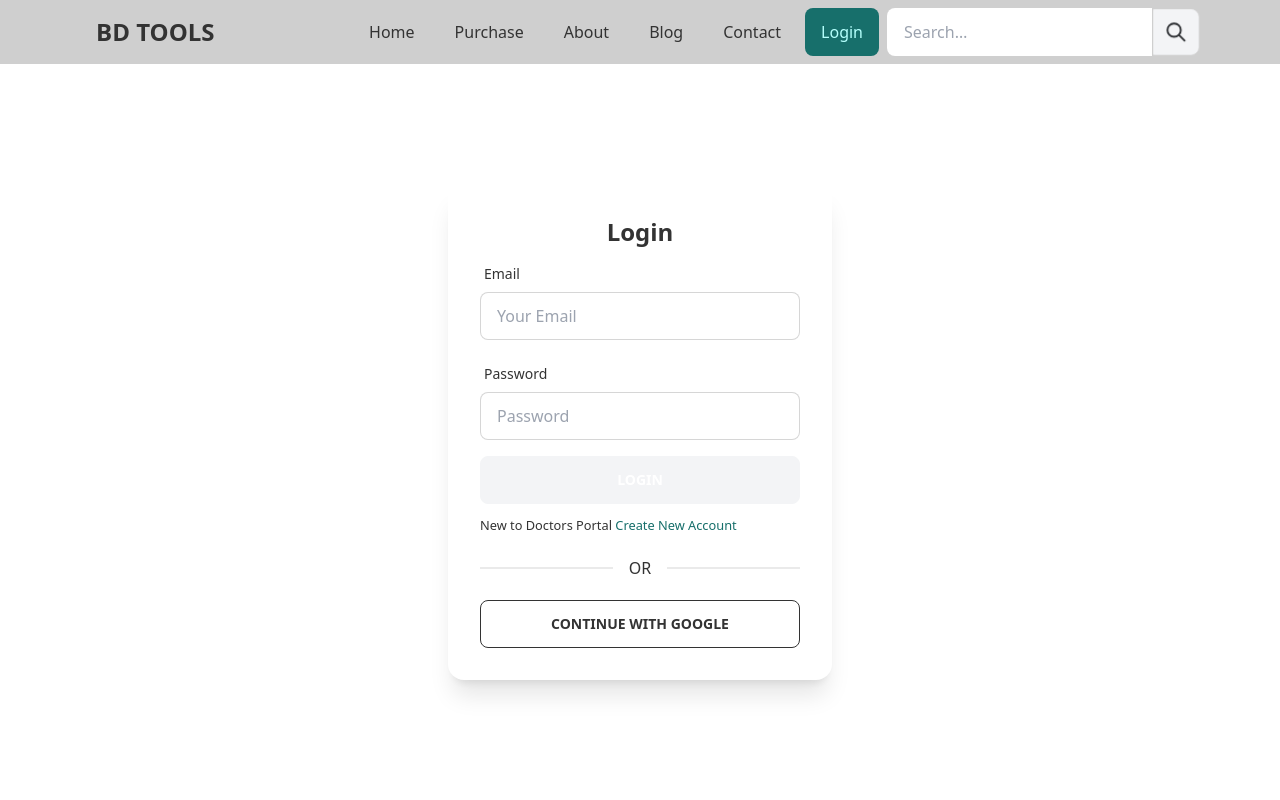
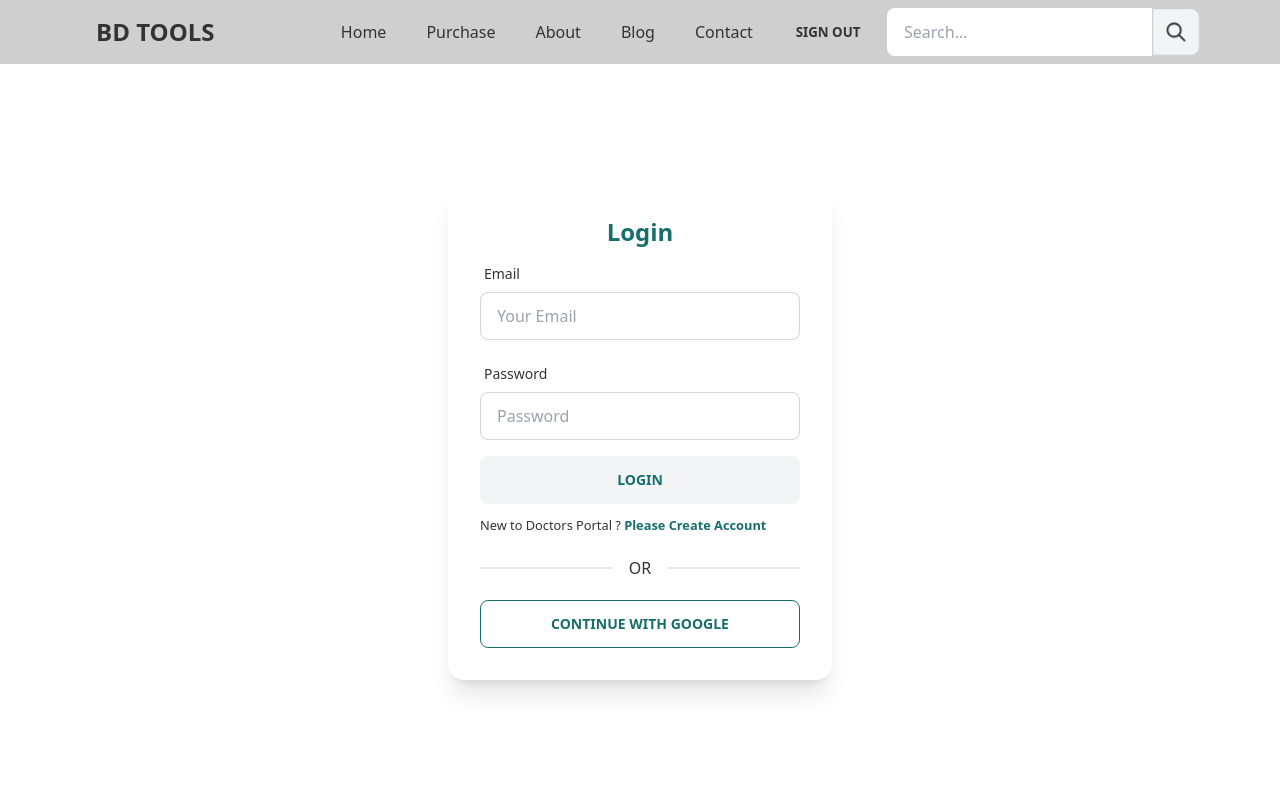
Before and after one commit to shafiquetuhin01/manufacturer-website, a React (Create React App) app: page /login in a window 1280 px wide. Shown: the top 800 px of the page. Built offline with nearby package versions, Linux system fonts and the light colour scheme; no server answers; sample sign-in values are in the browser's storage.

Commit message:
login page updated

```diff
--- a/src/App.js
+++ b/src/App.js
@@ -1,4 +1,5 @@
 import { Routes, Route } from "react-router-dom";
+import { ToastContainer } from "react-toastify";
 import Navbar from "./components/Navbar";
 import About from "./pages/About";
 import Blog from "./pages/Blog";
@@ -7,6 +8,7 @@ import Footer from "./pages/Footer";
 import Home from "./pages/Home";
 import Login from "./pages/Login/Login";
 import RequireAuth from "./pages/Login/RequireAuth";
+import SignUp from "./pages/Login/SignUp";
 import Purchase from "./pages/Purchase";
 
 function App() {
@@ -16,20 +18,22 @@ function App() {
         <Routes>
           <Route path="/" element={<Home />} />
           <Route
-            path="/purchase"
+            path="purchase"
             element={
               <RequireAuth>
                 <Purchase />
               </RequireAuth>
             }
           />
-          <Route path="/about" element={<About />} />
-          <Route path="/blog" element={<Blog />} />
-          <Route path="/contact" element={<Contact />} />
-          <Route path="/login" element={<Login />} />
+          <Route path="about" element={<About />} />
+          <Route path="blog" element={<Blog />} />
+          <Route path="contact" element={<Contact />} />
+          <Route path="login" element={<Login />} />
+          <Route path="signup" element={<SignUp />} />
         </Routes>
       </Navbar>
       <Footer />
+      <ToastContainer />
     </>
   );
 }
--- a/src/components/Navbar.js
+++ b/src/components/Navbar.js
@@ -1,7 +1,15 @@
+import { signOut } from "firebase/auth";
 import React from "react";
+import { useAuthState } from "react-firebase-hooks/auth";
 import { NavLink } from "react-router-dom";
+import auth from "../firebase.init";
 
 const Navbar = ({ children }) => {
+  const [user] = useAuthState(auth);
+
+  const logout = () => {
+    signOut(auth);
+  };
   const menuBar = (
     <>
       <li>
@@ -30,9 +38,9 @@ const Navbar = ({ children }) => {
         </NavLink>
       </li>
       <li>
-        <NavLink to="/login" className="rounded-lg">
+        {user? <button className="btn btn-ghost" onClick={logout} >Sign Out</button> : <NavLink to="/login" className="rounded-lg">
           Login
-        </NavLink>
+        </NavLink>}
       </li>
     </>
   );
--- a/src/pages/Login/Login.js
+++ b/src/pages/Login/Login.js
@@ -2,7 +2,7 @@ import React, { useEffect } from 'react';
 import { useSignInWithEmailAndPassword, useSignInWithGoogle } from 'react-firebase-hooks/auth';
 import auth from '../../firebase.init';
 import { useForm } from "react-hook-form";
-
+import { getAuth, signInWithRedirect } from "firebase/auth";
 import { Link, useNavigate, useLocation } from 'react-router-dom';
 import Loading from '../../components/Loading';
 
@@ -17,8 +17,7 @@ const Login = () => {
         error,
     ] = useSignInWithEmailAndPassword(auth);
 
-
-    let signInError;
+        let signInError;
     const navigate = useNavigate();
     const location = useLocation();
     let from = location.state?.from?.pathname || "/";
@@ -40,7 +39,7 @@ const Login = () => {
         <div className='flex h-screen justify-center items-center'>
             <div className="card w-96 bg-base-100 shadow-xl">
                 <div className="card-body">
-                    <h2 className="text-center text-2xl font-bold">Login</h2>
+                    <h2 className="text-center text-2xl font-bold text-primary">Login</h2>
                     <form onSubmit={handleSubmit(onSubmit)}>
 
                         <div className="form-control w-full max-w-xs">
@@ -93,13 +92,13 @@ const Login = () => {
                         </div>
 
                         {signInError}
-                        <input className='btn w-full max-w-xs text-white' type="submit" value="Login" />
+                        <input className='btn w-full max-w-xs text-primary' type="submit" value="Login" />
                     </form>
-                    <p><small>New to Doctors Portal <Link className='text-primary' to="/signup">Create New Account</Link></small></p>
+                    <p><small>New to Doctors Portal ? <Link className='text-primary font-bold' to="/signup">Please Create Account</Link></small></p>
                     <div className="divider">OR</div>
                     <button
                         onClick={() => signInWithGoogle()}
-                        className="btn btn-outline"
+                        className="btn btn-outline text-primary font-bold"
                     >Continue with Google</button>
                 </div>
             </div>
--- a/src/pages/Login/RequireAuth.js
+++ b/src/pages/Login/RequireAuth.js
@@ -1,14 +1,15 @@
 import React from 'react';
 import { useAuthState } from 'react-firebase-hooks/auth';
-import { Navigate, useLocation } from 'react-router-dom';
+import { Navigate, useLocation, useNavigate } from 'react-router-dom';
 import Loading from '../../components/Loading';
 import auth from '../../firebase.init';
+
 
 
 const RequireAuth = ({children}) => {
     const [user, loading] = useAuthState(auth);
     const location = useLocation();
-
+    const navigate = useNavigate();
     if(loading){
         return <Loading></Loading>
     }
@@ -16,6 +17,9 @@ const RequireAuth = ({children}) => {
     if(!user){
         return <Navigate to="/login" state={{ from: location }} replace></Navigate>
     }
+    else{
+        return navigate('/purchase');
+    }
     return children;
 };
 
--- a/src/pages/Login/SignUp.js
+++ b/src/pages/Login/SignUp.js
@@ -4,10 +4,11 @@ import {
   useSignInWithGoogle,
   useUpdateProfile,
 } from "react-firebase-hooks/auth";
-import auth from "../../firebase.init";
+
 import { useForm } from "react-hook-form";
 import { Link, useNavigate } from "react-router-dom";
 import Loading from "../../components/Loading";
+import auth from "../../firebase.init";
 
 const SignUp = () => {
   const [signInWithGoogle, gUser, gLoading, gError] = useSignInWithGoogle(auth);
@@ -45,7 +46,7 @@ const SignUp = () => {
     console.log("update done");
   };
   return (
-    <div className="flex h-screen justify-center items-center">
+    <div className="flex h-screen justify-center items-center mt-14">
       <div className="card w-96 bg-base-100 shadow-xl">
         <div className="card-body">
           <h2 className="text-center text-2xl font-bold">Sign Up</h2>
```
